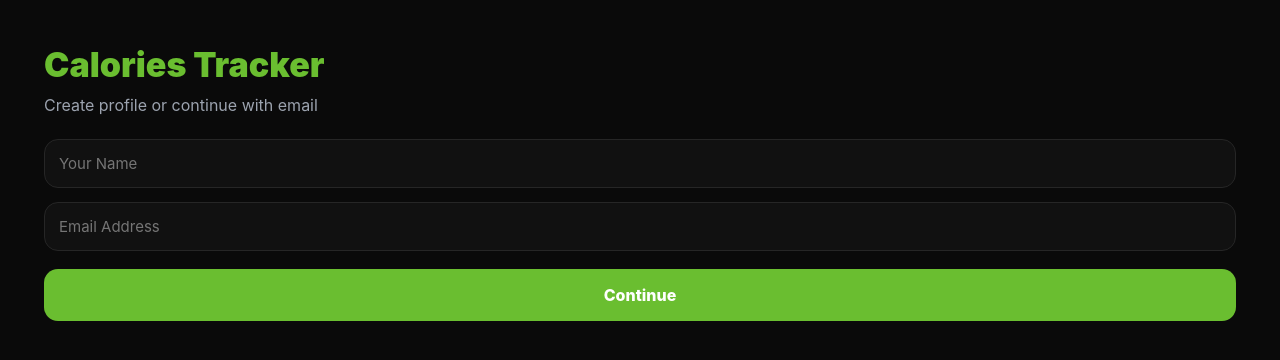
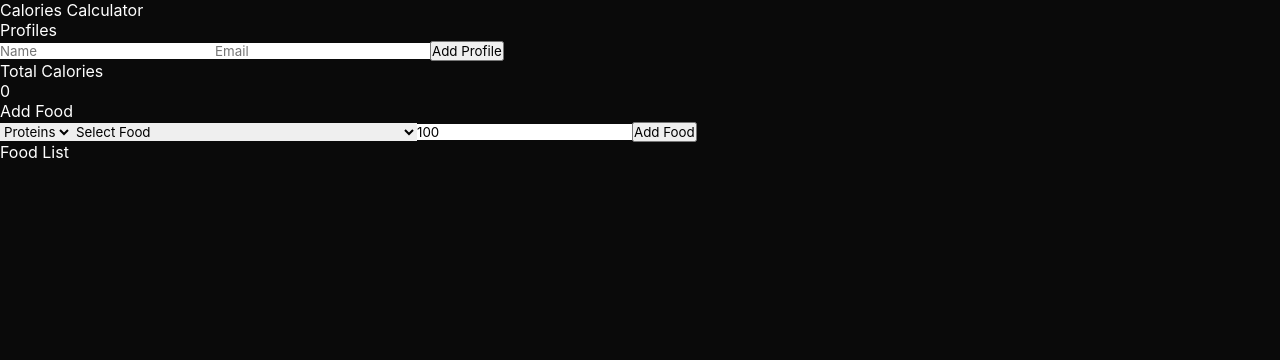
Before and after one commit to joe9911/Calories-Calculator, a React (Vite) app: page / in a window 1280 px wide. Shown: the top 360 px of the page. Built offline with nearby package versions, Linux system fonts and the light colour scheme.

Commit message:
Update FoodTracker.jsx

```diff
--- a/src/FoodTracker.jsx
+++ b/src/FoodTracker.jsx
@@ -1,606 +1,177 @@
 import { useEffect, useState } from "react";
-import "./index.css";
 
-const COLORS = {
-  bg: "#0a0a0a",
-  card: "#161616",
-  border: "#262626",
-  green: "#6abe30",
-  blue: "#3b82f6",
-  yellow: "#facc15",
-  red: "#ef4444",
-  text: "#ffffff",
-  muted: "#9ca3af",
-};
-
+/* PASTE YOUR FULL FOOD_DB HERE */
 const FOOD_DB = {
   proteins: [
-    { name: "Chicken Breast", cal: 165 },
-    { name: "Lean Beef", cal: 190 },
-    { name: "Egg White", cal: 17 },
-    { name: "Tuna", cal: 200 },
-    { name: "Salmon", cal: 170 },
+    { name: "Boiled Chicken Skinless Breast", unit: "100 gms", cal: 155 },
   ],
-
   carbs: [
-    { name: "Rice", cal: 130 },
-    { name: "Oats", cal: 380 },
-    { name: "Banana", cal: 95 },
-    { name: "Sweet Potato", cal: 90 },
-    { name: "Bread", cal: 75 },
+    { name: "Boiled Rice", unit: "100 gms", cal: 130 },
   ],
-
   fats: [
-    { name: "Olive Oil", cal: 45 },
-    { name: "Peanut Butter", cal: 600 },
-    { name: "Avocado", cal: 180 },
-    { name: "Almonds", cal: 580 },
-    { name: "Cheddar Cheese", cal: 400 },
+    { name: "Olive Oil", unit: "teaspoon", cal: 45 },
   ],
 };
 
-function Progress({ value, max, color }) {
-  const percent = Math.min((value / max) * 100, 100);
+export default function FoodTracker() {
+  const [profiles, setProfiles] = useState(() => {
+    return JSON.parse(localStorage.getItem("profiles")) || [];
+  });
+
+  const [currentProfile, setCurrentProfile] = useState("");
+  const [email, setEmail] = useState("");
+
+  const [selectedCategory, setSelectedCategory] = useState("proteins");
+  const [selectedFood, setSelectedFood] = useState("");
+  const [grams, setGrams] = useState(100);
+
+  const [foods, setFoods] = useState(() => {
+    return JSON.parse(localStorage.getItem("foods")) || [];
+  });
+
+  useEffect(() => {
+    localStorage.setItem("foods", JSON.stringify(foods));
+  }, [foods]);
+
+  useEffect(() => {
+    localStorage.setItem("profiles", JSON.stringify(profiles));
+  }, [profiles]);
+
+  const addProfile = () => {
+    if (!currentProfile) return;
+
+    const newProfile = {
+      name: currentProfile,
+      email,
+    };
+
+    setProfiles([...profiles, newProfile]);
+
+    setCurrentProfile("");
+    setEmail("");
+  };
+
+  const addFood = () => {
+    if (!selectedFood) return;
+
+    const food = FOOD_DB[selectedCategory].find(
+      (f) => f.name === selectedFood
+    );
+
+    if (!food) return;
+
+    let calories = food.cal;
+
+    if (food.unit.includes("100")) {
+      calories = Math.round((food.cal / 100) * grams);
+    }
+
+    const newFood = {
+      name: food.name,
+      grams,
+      calories,
+      unit: food.unit,
+    };
+
+    setFoods([...foods, newFood]);
+  };
+
+  const totalCalories = foods.reduce((sum, item) => sum + item.calories, 0);
 
   return (
-    <div
-      style={{
-        width: "100%",
-        height: 10,
-        background: "#222",
-        borderRadius: 999,
-        overflow: "hidden",
-      }}
-    >
-      <div
-        style={{
-          width: `${percent}%`,
-          height: "100%",
-          background: color,
-          transition: "0.3s",
-        }}
-      />
-    </div>
-  );
-}
+    <div className="app">
+      <div className="title">Calories Calculator</div>
 
-function FoodSection({
-  title,
-  foods,
-  items,
-  setItems,
-  color,
-}) {
-  const [search, setSearch] = useState("");
+      <div className="card">
+        <div className="section-title">Profiles</div>
 
-  const filtered = foods.filter((f) =>
-    f.name.toLowerCase().includes(search.toLowerCase())
-  );
+        <input
+          placeholder="Name"
+          value={currentProfile}
+          onChange={(e) => setCurrentProfile(e.target.value)}
+        />
 
-  const addFood = (food) => {
-    setItems([
-      ...items,
-      {
-        name: food.name,
-        cal: food.cal,
-      },
-    ]);
-  };
+        <input
+          placeholder="Email"
+          value={email}
+          onChange={(e) => setEmail(e.target.value)}
+        />
 
-  return (
-    <div
-      className="card"
-      style={{
-        padding: 18,
-        marginBottom: 18,
-      }}
-    >
-      <div
-        style={{
-          fontSize: 20,
-          fontWeight: 800,
-          marginBottom: 16,
-          color,
-        }}
-      >
-        {title}
+        <button onClick={addProfile}>Add Profile</button>
+
+        {profiles.map((p, i) => (
+          <div key={i} className="food-item">
+            <div>{p.name}</div>
+            <div className="small">{p.email}</div>
+          </div>
+        ))}
       </div>
 
-      <input
-        placeholder="Search food..."
-        value={search}
-        onChange={(e) => setSearch(e.target.value)}
-        style={inputStyle}
-      />
+      <div className="card">
+        <div className="section-title">Total Calories</div>
+        <div className="total">{totalCalories}</div>
+      </div>
 
-      <div
-        style={{
-          marginTop: 14,
-          display: "flex",
-          flexDirection: "column",
-          gap: 10,
-        }}
-      >
-        {filtered.map((food, index) => (
-          <div
-            key={index}
-            style={{
-              background: "#111",
-              borderRadius: 14,
-              padding: 14,
-              border: `1px solid ${COLORS.border}`,
-              display: "flex",
-              justifyContent: "space-between",
-              alignItems: "center",
-            }}
-          >
-            <div>
-              <div
-                style={{
-                  fontWeight: 700,
-                  marginBottom: 4,
-                }}
-              >
-                {food.name}
-              </div>
+      <div className="card">
+        <div className="section-title">Add Food</div>
 
-              <div
-                style={{
-                  color: COLORS.muted,
-                  fontSize: 13,
-                }}
-              >
-                {food.cal} calories
-              </div>
+        <select
+          value={selectedCategory}
+          onChange={(e) => {
+            setSelectedCategory(e.target.value);
+            setSelectedFood("");
+          }}
+        >
+          <option value="proteins">Proteins</option>
+          <option value="carbs">Carbs</option>
+          <option value="fats">Fats</option>
+        </select>
+
+        <select
+          value={selectedFood}
+          onChange={(e) => setSelectedFood(e.target.value)}
+        >
+          <option value="">Select Food</option>
+
+          {FOOD_DB[selectedCategory].map((food, i) => (
+            <option key={i} value={food.name}>
+              {food.name} — {food.cal} cal ({food.unit})
+            </option>
+          ))}
+        </select>
+
+        <input
+          type="number"
+          placeholder="Grams"
+          value={grams}
+          onChange={(e) => setGrams(e.target.value)}
+        />
+
+        <button onClick={addFood}>Add Food</button>
+      </div>
+
+      <div className="card">
+        <div className="section-title">Food List</div>
+
+        {foods.map((food, i) => (
+          <div key={i} className="food-item">
+            <div>{food.name}</div>
+
+            <div className="small">
+              {food.grams} gms • {food.calories} calories
             </div>
 
             <button
-              onClick={() => addFood(food)}
-              style={{
-                background: color,
-                border: "none",
-                borderRadius: 12,
-                padding: "10px 14px",
-                color: "#fff",
-                fontWeight: 700,
-              }}
+              className="delete"
+              onClick={() =>
+                setFoods(foods.filter((_, index) => index !== i))
+              }
             >
-              Add
+              Delete
             </button>
           </div>
         ))}
       </div>
-
-      {items.length > 0 && (
-        <div
-          style={{
-            marginTop: 20,
-          }}
-        >
-          <div
-            style={{
-              fontWeight: 800,
-              marginBottom: 12,
-            }}
-          >
-            Added Foods
-          </div>
-
-          {items.map((item, index) => (
-            <div
-              key={index}
-              style={{
-                background: "#0f0f0f",
-                padding: 12,
-                borderRadius: 12,
-                marginBottom: 10,
-                display: "flex",
-                justifyContent: "space-between",
-              }}
-            >
-              <span>{item.name}</span>
-
-              <span
-                style={{
-                  color,
-                  fontWeight: 700,
-                }}
-              >
-                {item.cal} cal
-              </span>
-            </div>
-          ))}
-        </div>
-      )}
     </div>
   );
 }
-
-function LoginScreen({ onLogin }) {
-  const [name, setName] = useState("");
-  const [email, setEmail] = useState("");
-
-  const createProfile = () => {
-    if (!name || !email) return;
-
-    const profiles =
-      JSON.parse(localStorage.getItem("profiles")) || [];
-
-    const existing = profiles.find(
-      (p) => p.email === email
-    );
-
-    if (existing) {
-      onLogin(existing);
-      return;
-    }
-
-    const profile = {
-      id: Date.now(),
-      name,
-      email,
-    };
-
-    profiles.push(profile);
-
-    localStorage.setItem(
-      "profiles",
-      JSON.stringify(profiles)
-    );
-
-    onLogin(profile);
-  };
-
-  return (
-    <div
-      className="app-container"
-      style={{
-        display: "flex",
-        alignItems: "center",
-        justifyContent: "center",
-        padding: 20,
-      }}
-    >
-      <div
-        className="card"
-        style={{
-          width: "100%",
-          padding: 24,
-        }}
-      >
-        <div
-          style={{
-            fontSize: 34,
-            fontWeight: 900,
-            color: COLORS.green,
-            marginBottom: 10,
-          }}
-        >
-          Calories Tracker
-        </div>
-
-        <div
-          style={{
-            color: COLORS.muted,
-            marginBottom: 24,
-          }}
-        >
-          Create profile or continue with email
-        </div>
-
-        <input
-          placeholder="Your Name"
-          value={name}
-          onChange={(e) => setName(e.target.value)}
-          style={inputStyle}
-        />
-
-        <input
-          placeholder="Email Address"
-          value={email}
-          onChange={(e) => setEmail(e.target.value)}
-          style={{
-            ...inputStyle,
-            marginTop: 14,
-          }}
-        />
-
-        <button
-          onClick={createProfile}
-          style={{
-            width: "100%",
-            marginTop: 18,
-            background: COLORS.green,
-            border: "none",
-            borderRadius: 14,
-            padding: 16,
-            color: "#fff",
-            fontWeight: 800,
-            fontSize: 16,
-          }}
-        >
-          Continue
-        </button>
-      </div>
-    </div>
-  );
-}
-
-function MacroCard({ title, value, goal, color }) {
-  return (
-    <div
-      className="card"
-      style={{
-        flex: 1,
-        padding: 16,
-      }}
-    >
-      <div
-        style={{
-          color,
-          fontWeight: 700,
-          marginBottom: 10,
-          fontSize: 13,
-        }}
-      >
-        {title}
-      </div>
-
-      <div
-        style={{
-          fontSize: 28,
-          fontWeight: 900,
-          marginBottom: 10,
-        }}
-      >
-        {value}
-      </div>
-
-      <Progress value={value} max={goal} color={color} />
-    </div>
-  );
-}
-
-const inputStyle = {
-  width: "100%",
-  background: "#111",
-  border: `1px solid ${COLORS.border}`,
-  borderRadius: 14,
-  padding: 14,
-  color: "#fff",
-  fontSize: 15,
-};
-
-export default function FoodTracker() {
-  const [profile, setProfile] = useState(null);
-
-  const [proteins, setProteins] = useState([]);
-  const [carbs, setCarbs] = useState([]);
-  const [fats, setFats] = useState([]);
-
-  // LOAD CURRENT USER
-  useEffect(() => {
-    const current = localStorage.getItem(
-      "current-profile"
-    );
-
-    if (current) {
-      setProfile(JSON.parse(current));
-    }
-  }, []);
-
-  // LOAD USER DATA
-  useEffect(() => {
-    if (!profile) return;
-
-    const saved = localStorage.getItem(
-      `food-data-${profile.email}`
-    );
-
-    if (saved) {
-      const data = JSON.parse(saved);
-
-      setProteins(data.proteins || []);
-      setCarbs(data.carbs || []);
-      setFats(data.fats || []);
-    }
-  }, [profile]);
-
-  // SAVE USER DATA
-  useEffect(() => {
-    if (!profile) return;
-
-    localStorage.setItem(
-      `food-data-${profile.email}`,
-      JSON.stringify({
-        proteins,
-        carbs,
-        fats,
-      })
-    );
-
-    localStorage.setItem(
-      "current-profile",
-      JSON.stringify(profile)
-    );
-  }, [proteins, carbs, fats, profile]);
-
-  if (!profile) {
-    return (
-      <LoginScreen
-        onLogin={(p) => {
-          setProfile(p);
-        }}
-      />
-    );
-  }
-
-  const proteinCalories = proteins.reduce(
-    (s, i) => s + i.cal,
-    0
-  );
-
-  const carbsCalories = carbs.reduce(
-    (s, i) => s + i.cal,
-    0
-  );
-
-  const fatsCalories = fats.reduce(
-    (s, i) => s + i.cal,
-    0
-  );
-
-  const totalCalories =
-    proteinCalories +
-    carbsCalories +
-    fatsCalories;
-
-  return (
-    <div className="app-container safe-area">
-      <div
-        style={{
-          padding: "50px 16px 120px",
-        }}
-      >
-        <div
-          style={{
-            marginBottom: 26,
-          }}
-        >
-          <div
-            style={{
-              display: "flex",
-              justifyContent: "space-between",
-              alignItems: "center",
-            }}
-          >
-            <div>
-              <div
-                style={{
-                  fontSize: 34,
-                  fontWeight: 900,
-                  color: COLORS.green,
-                }}
-              >
-                Calories Tracker
-              </div>
-
-              <div
-                style={{
-                  color: COLORS.muted,
-                  marginTop: 6,
-                }}
-              >
-                Welcome {profile.name}
-              </div>
-            </div>
-
-            <button
-              onClick={() => {
-                localStorage.removeItem(
-                  "current-profile"
-                );
-
-                window.location.reload();
-              }}
-              style={{
-                background: COLORS.red,
-                border: "none",
-                color: "#fff",
-                padding: "10px 14px",
-                borderRadius: 12,
-                fontWeight: 700,
-              }}
-            >
-              Logout
-            </button>
-          </div>
-        </div>
-
-        <div
-          className="card"
-          style={{
-            padding: 24,
-            marginBottom: 20,
-            background:
-              "linear-gradient(135deg,#6abe30,#4f8f22)",
-          }}
-        >
-          <div
-            style={{
-              fontSize: 14,
-              color: "rgba(255,255,255,0.8)",
-              marginBottom: 8,
-              fontWeight: 700,
-            }}
-          >
-            TOTAL CALORIES
-          </div>
-
-          <div
-            style={{
-              fontSize: 54,
-              fontWeight: 900,
-              color: "#fff",
-            }}
-          >
-            {totalCalories}
-          </div>
-        </div>
-
-        <div
-          style={{
-            display: "flex",
-            gap: 12,
-            marginBottom: 20,
-          }}
-        >
-          <MacroCard
-            title="Protein"
-            value={proteinCalories}
-            goal={600}
-            color={COLORS.blue}
-          />
-
-          <MacroCard
-            title="Carbs"
-            value={carbsCalories}
-            goal={1000}
-            color={COLORS.green}
-          />
-
-          <MacroCard
-            title="Fats"
-            value={fatsCalories}
-            goal={500}
-            color={COLORS.yellow}
-          />
-        </div>
-
-        <FoodSection
-          title="Proteins"
-          foods={FOOD_DB.proteins}
-          items={proteins}
-          setItems={setProteins}
-          color={COLORS.blue}
-        />
-
-        <FoodSection
-          title="Carbs"
-          foods={FOOD_DB.carbs}
-          items={carbs}
-          setItems={setCarbs}
-          color={COLORS.green}
-        />
-
-        <FoodSection
-          title="Fats"
-          foods={FOOD_DB.fats}
-          items={fats}
-          setItems={setFats}
-          color={COLORS.yellow}
-        />
-      </div>
-    </div>
-  );
-}
```
